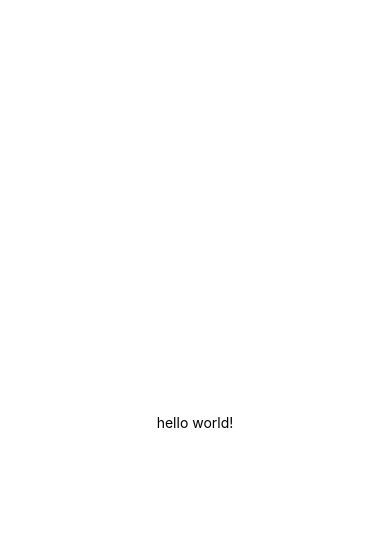
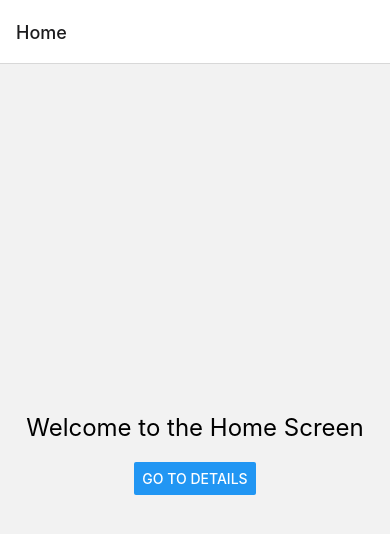
Before and after one commit to TAIHAN86/Laundry-Application, a React Native app in the folder Frontend/: screen /Home in a window 390 px wide. Shown: the top 534 px of the page. Built offline with nearby package versions, Linux system fonts and the light colour scheme.

Commit message:
react navigation

```diff
--- a/Frontend/App.js
+++ b/Frontend/App.js
@@ -1,20 +1,20 @@
-import { StatusBar } from 'expo-status-bar';
-import { StyleSheet, Text, View } from 'react-native';
+import * as React from 'react';
+import { NavigationContainer } from '@react-navigation/native';
+import { createStackNavigator } from '@react-navigation/stack';
+import HomeScreen from './components/HomeScreen';  // Adjust the path as needed
+import DetailsScreen from './components/DetailsScreen';  // Create a DetailsScreen similarly
 
-export default function App() {
+const Stack = createStackNavigator();
+
+function App() {
   return (
-    <View style={styles.container}>
-      <Text>hello world!</Text>
-      <StatusBar style="auto" />
-    </View>
+    <NavigationContainer>
+      <Stack.Navigator initialRouteName="Home">
+        <Stack.Screen name="Home" component={HomeScreen} />
+        <Stack.Screen name="Details" component={DetailsScreen} />
+      </Stack.Navigator>
+    </NavigationContainer>
   );
 }
 
-const styles = StyleSheet.create({
-  container: {
-    flex: 1,
-    backgroundColor: '#fff',
-    alignItems: 'center',
-    justifyContent: 'center',
-  },
-});
+export default App;
--- /dev/null
+++ b/Frontend/components/DetailsScreen.jsx
@@ -0,0 +1,23 @@
+import React from 'react';
+import { View, Text, StyleSheet } from 'react-native';
+
+const DetailsScreen = () => {
+  return (
+    <View style={styles.container}>
+      <Text style={styles.title}>This is the Details Screen</Text>
+    </View>
+  );
+};
+
+const styles = StyleSheet.create({
+  container: {
+    flex: 1,
+    justifyContent: 'center',
+    alignItems: 'center',
+  },
+  title: {
+    fontSize: 24,
+  },
+});
+
+export default DetailsScreen;
--- /dev/null
+++ b/Frontend/components/HomeScreen.jsx
@@ -0,0 +1,32 @@
+// Import necessary libraries
+import React from 'react';
+import { View, Text, StyleSheet, Button } from 'react-native';
+
+// Define the HomeScreen component
+const HomeScreen = ({ navigation }) => {
+  return (
+    <View style={styles.container}>
+      <Text style={styles.title}>Welcome to the Home Screen</Text>
+      <Button
+        title="Go to Details"
+        onPress={() => navigation.navigate('Details')}
+      />
+    </View>
+  );
+};
+
+// Define the styles
+const styles = StyleSheet.create({
+  container: {
+    flex: 1,
+    justifyContent: 'center',
+    alignItems: 'center',
+  },
+  title: {
+    fontSize: 24,
+    marginBottom: 20,
+  },
+});
+
+// Export the component
+export default HomeScreen;
```
Also changed, not shown: Frontend/components/CustomText.jsx (added, +10 -0 lines), Frontend/package.json (+6 -1 lines), 1 other file (tests, documents, lock files or other folders).
